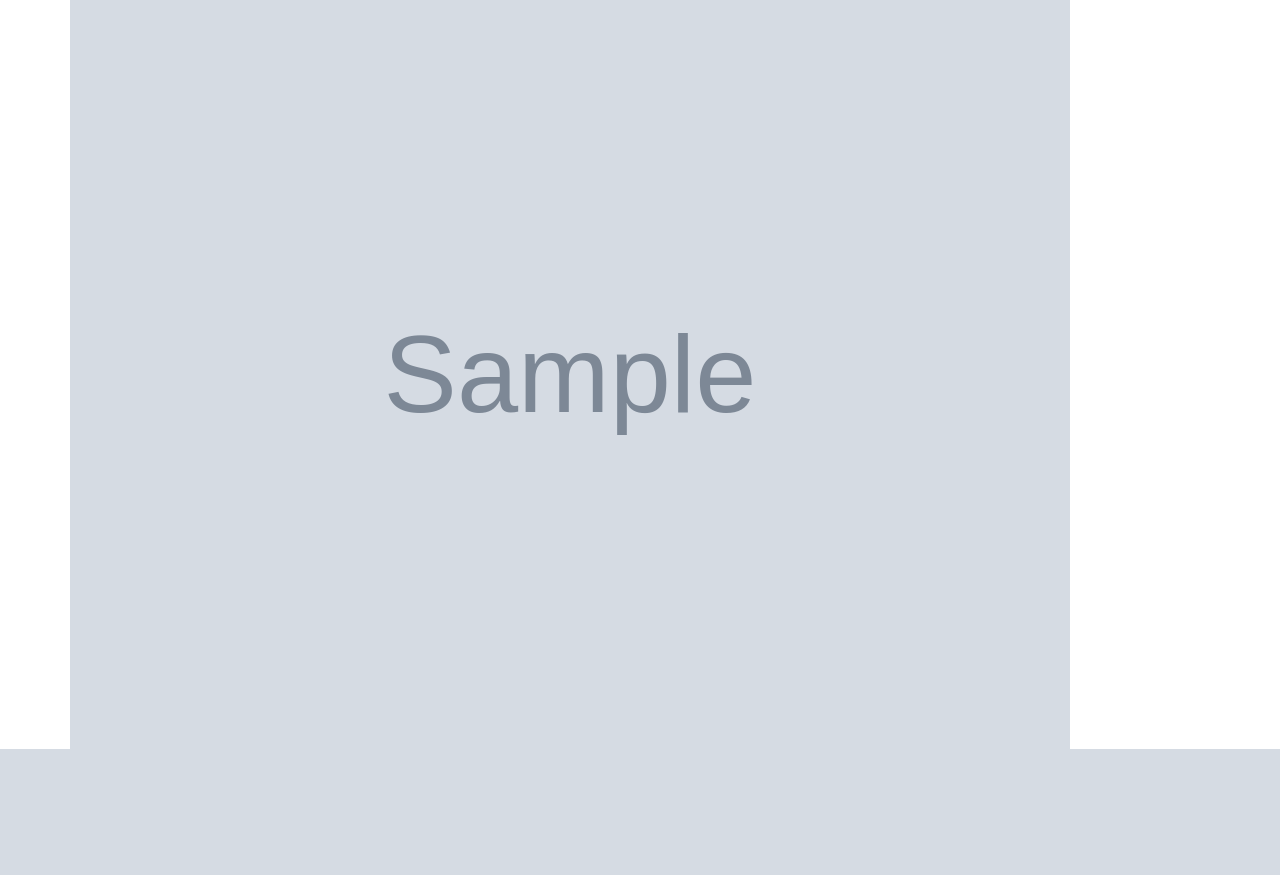
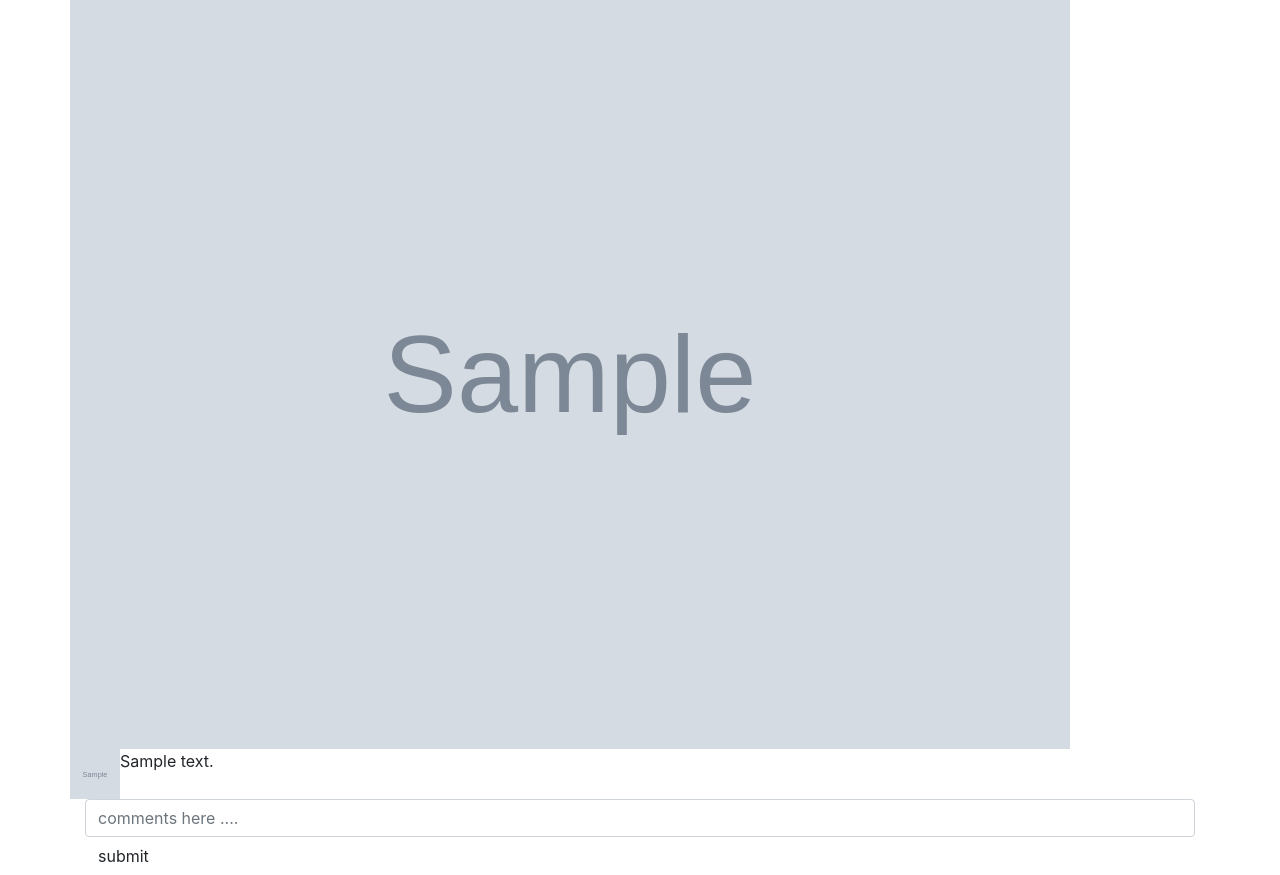
Before and after one commit to fevenMwoldu/Instagram, a Django app: page / in a window 1280 px wide. Shown: the part 159-1034 px from the top of the page. Before the commit the page ends 908 px from the top, so only its background shows below. Run offline with Django 3.2, Linux system fonts and the light colour scheme; a user stored in the database is signed in; tables that the repository leaves empty hold one stand-in row (values such as "Sample post"); grey boxes marked "Sample" are stand-in pictures; parts of the project's set-up code (start-up, migrations or seed data) failed here and were passed over; some libraries are stand-ins or nearby versions.

Commit message:
looping through the commnets to be displayed in my index.html

```diff
--- a/photos/templates/index.html
+++ b/photos/templates/index.html
@@ -12,7 +12,25 @@
     <!--Display images  -->
     <div class="row">
         <img style="width: 1000px;height: 600;" src="{{photo.image.url}}" class="img-responsive" alt="Image" data-toggle="modal" data-target="#photo_detail_{{ photo.id }}">
+
+        <div class="container">
+            {% for comment in photo.comment_set.all %}
+            <div class="row">
+                <img src="{{ comment.profile.profile_photo.url }}" alt="no image" width="50px" height="50px">
+                <p>{{ comment.comment}}</p>
+            </div>
+
+            {% endfor %}
+            <form action="{%url 'welcome'%}" method="POST">
+                {%csrf_token%}
+                <input type="hidden" id="image_id" name="image_id" value="{{ photo.id }}" />
+                <input type="input" class="form-control" name="comment" id="comment" aria-describedby="comment" placeholder="comments here ....">
+                <button class="btn btn-default" type="submit">submit</button>
+            </form>
+
+        </div>
     </div>
+
 
 
     <div class="modal fade" id="photo_detail_{{ photo.id }}" tabindex="-1" role="dialog" aria-labelledby="exampleModalCenterTitle" aria-hidden="true">
```
